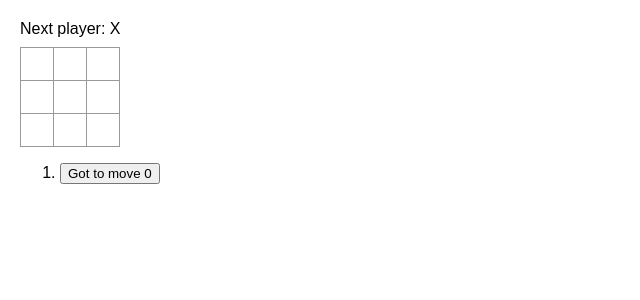
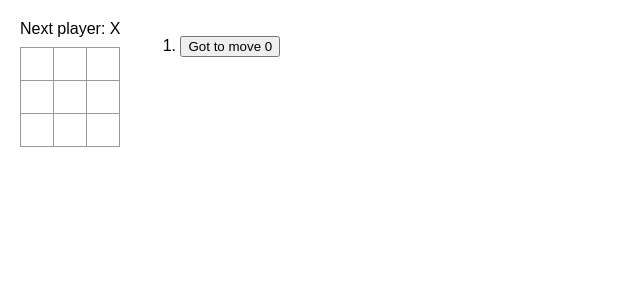
Before and after one commit to antflaherty/tic-react-toe, a React (Create React App) app: page / in a window 1280 px wide. Shown: the top 300 px of the page, without its empty margins (0-640 px from the left). Built offline with nearby package versions, Linux system fonts and the light colour scheme.

Commit message:
Apply better structure and styling

```diff
--- a/src/App.js
+++ b/src/App.js
@@ -80,8 +80,11 @@ export default function Game() {
   const currentGameState = history.at(-1);
 
   return (
-    <>
-      <Grid gameState={currentGameState} onMoveMade={handleMoveMade} />
+    <div className="game">
+      <div className="game-board">
+        <Grid gameState={currentGameState} onMoveMade={handleMoveMade} />
+      </div>
+      <div className="game-info"></div>
       <ol>
         {history.map((_boardState, move) => {
           return (
@@ -93,7 +96,7 @@ export default function Game() {
           );
         })}
       </ol>
-    </>
+    </div>
   );
 }
 
```
